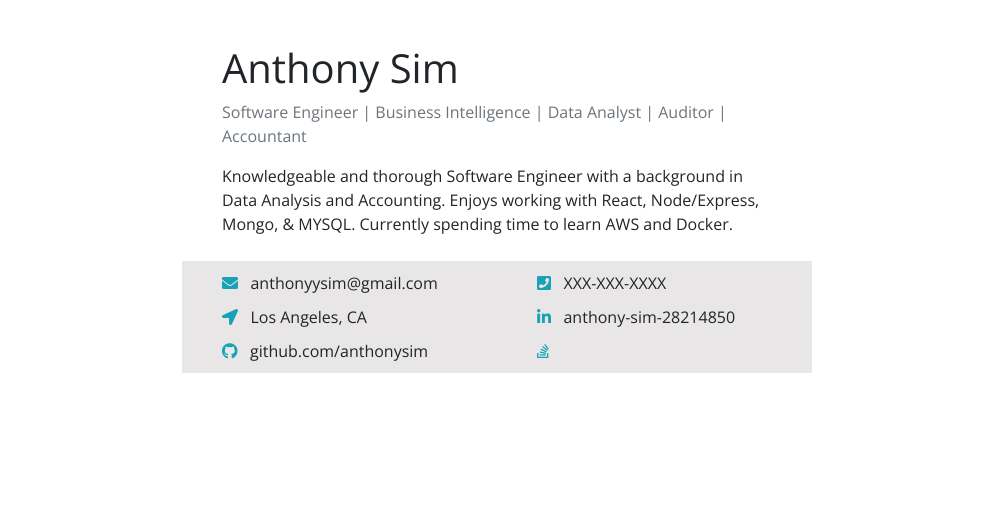
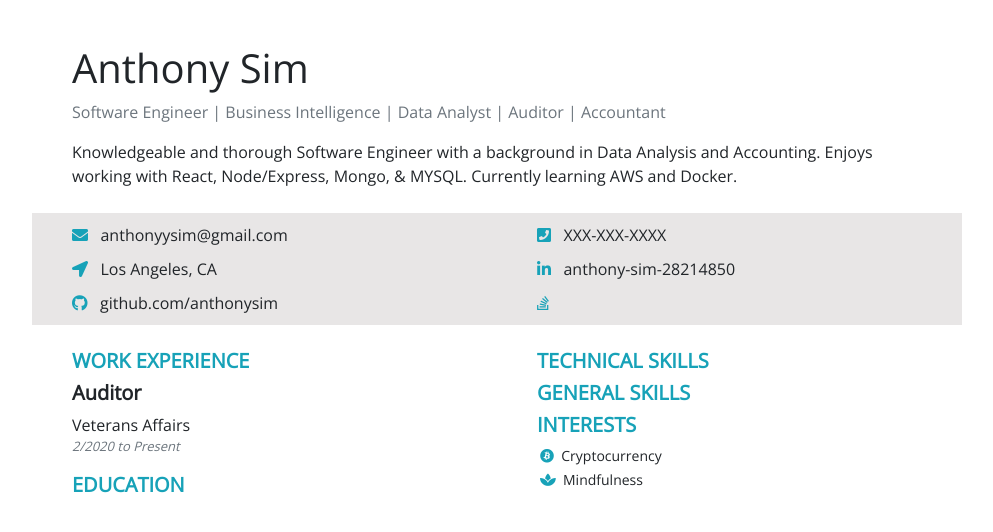
Before and after one commit to anthonysim/anthonysim.github.io, a plain HTML site: page index.html in a window 1280 px wide. Shown: the whole page, without its empty margins (143-1136 px from the left). Drawn offline with nearby package versions, Linux system fonts and the light colour scheme.

Commit message:
added more info

```diff
--- a/index.html
+++ b/index.html
@@ -29,25 +29,50 @@
       <p class="titles text-secondary">Software Engineer | Business Intelligence | Data Analyst | Auditor | Accountant
       </p>
       <p id="description">Knowledgeable and thorough Software Engineer with a background in Data Analysis and
-        Accounting. Enjoys working with React, Node/Express, Mongo, & MYSQL. Currently spending time to learn AWS and
+        Accounting. Enjoys working with React, Node/Express, Mongo, & MYSQL. Currently learning AWS and
         Docker.</p>
     </div>
 
     <!-- Various Info -->
     <div class="contact-grid">
-      <div class="list one"><i class="fas fa-envelope text-info"></i>&nbsp;&nbsp;&nbsp;anthonyysim@gmail.com</div>
-      <div class="list four"><i class="fas fa-phone-square text-info"></i>&nbsp;&nbsp;&nbsp;XXX-XXX-XXXX</div>
-      <div class="list two"><i class="fas fa-location-arrow text-info"></i>&nbsp;&nbsp;&nbsp;Los Angeles, CA</div>
-      <div class="list five"><i class="fab fa-linkedin-in text-info"></i>&nbsp;&nbsp;&nbsp;anthony-sim-28214850</div>
-      <div class="list three"><i class="fab fa-github text-info"></i>&nbsp;&nbsp;&nbsp;github.com/anthonysim
+      <div class="contact-grid-list"><i class="fas fa-envelope text-info"></i>&nbsp;&nbsp;&nbsp;anthonyysim@gmail.com
       </div>
-      <div class="list six"><i class="fab fa-stack-overflow text-info"></i></div>
+      <div class="contact-grid-list"><i class="fas fa-phone-square text-info"></i>&nbsp;&nbsp;&nbsp;XXX-XXX-XXXX</div>
+      <div class="contact-grid-list"><i class="fas fa-location-arrow text-info"></i>&nbsp;&nbsp;&nbsp;Los Angeles, CA
+      </div>
+      <div class="contact-grid-list"><i class="fab fa-linkedin-in text-info"></i>&nbsp;&nbsp;&nbsp;anthony-sim-28214850
+      </div>
+      <div class="contact-grid-list"><i class="fab fa-github text-info"></i>&nbsp;&nbsp;&nbsp;github.com/anthonysim
+      </div>
+      <div class="contact-grid-list"><i class="fab fa-stack-overflow text-info"></i></div>
       <div>
       </div>
     </div>
+    <br />
 
-    <!-- Work Exp, Tech Skills, Education, General Skills, etc. -->
+    <div class="info-grid">
+      <div class="info-grid-list">
+        <!-- Work Exp -->
+        <div>
+          <div class="h5 font-weight-bold text-info">WORK EXPERIENCE</div>
+          <div class="h5 font-weight-bold">Auditor</div>
+          <div>Veterans Affairs</div>
+          <p class="date font-italic text-secondary">2/2020 to Present</p>
 
+          <!-- Education -->
+          <div class="h5 font-weight-bold text-info">EDUCATION</div>
+        </div>
+
+      </div>
+      <div class="info-grid-list">
+        <div class="h5 font-weight-bold text-info">TECHNICAL SKILLS</div>
+        <div class="h5 font-weight-bold text-info">GENERAL SKILLS</div>
+        <div class="h5 font-weight-bold text-info">INTERESTS</div>
+        <p class="interests"><i class="fab fa-bitcoin text-info"></i>&nbsp;&nbsp;Cryptocurrency</p>
+        <p class="interests"><i class="fas fa-spa text-info"></i>&nbsp;&nbsp;Mindfulness</p>
+      </div>
+
+    </div>
   </div>
 
 
--- a/styles.css
+++ b/styles.css
@@ -4,10 +4,9 @@ body {
 }
 
 .wrapper{
-  margin-left: 175px;
-  margin-right: 175px;
+  margin-left: 25px;
+  margin-right: 25px;
 }
-
 
 .titles {
   margin-top: 5px;
@@ -29,7 +28,30 @@ body {
   padding-top: 10px;
 }
 
-.list {
+.contact-grid-list {
   padding-left: 40px;
   padding-bottom: 10px;
 }
+
+.info-grid {
+  display: grid;
+  grid-template-columns: repeat(2, 1fr);
+}
+
+.info-grid-list {
+  /* border: 1px solid black; */
+  margin-left: 40px;
+}
+
+.employee-title, .employer {
+  margin-bottom: 0;
+}
+
+.date {
+  font-size: 13px;
+}
+
+.interests {
+  font-size: 14px;
+  margin: 3px;
+}
```
